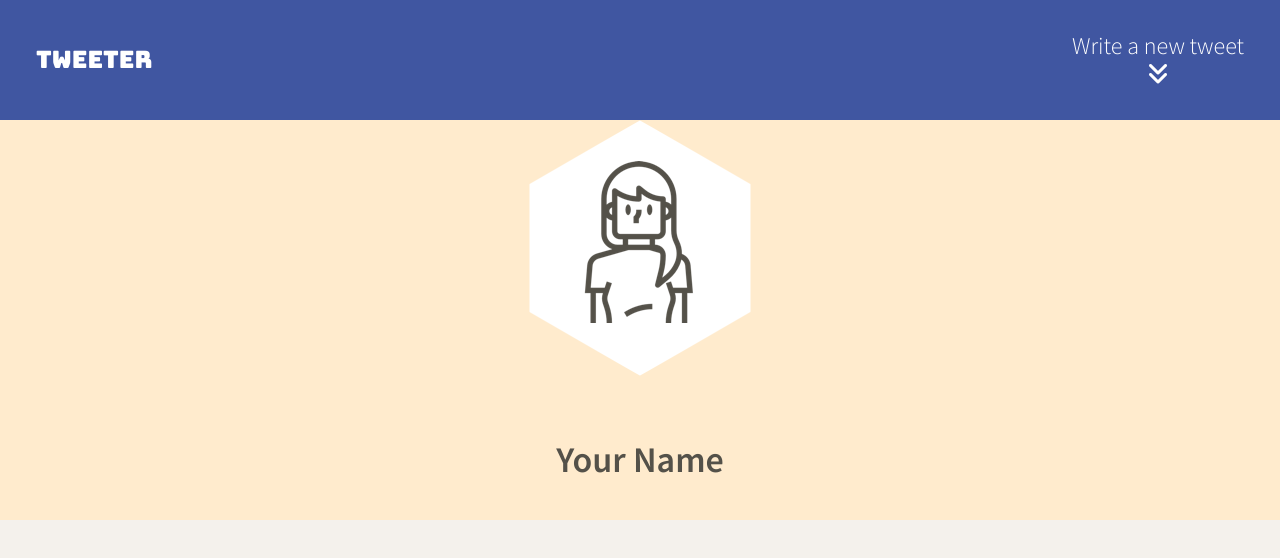
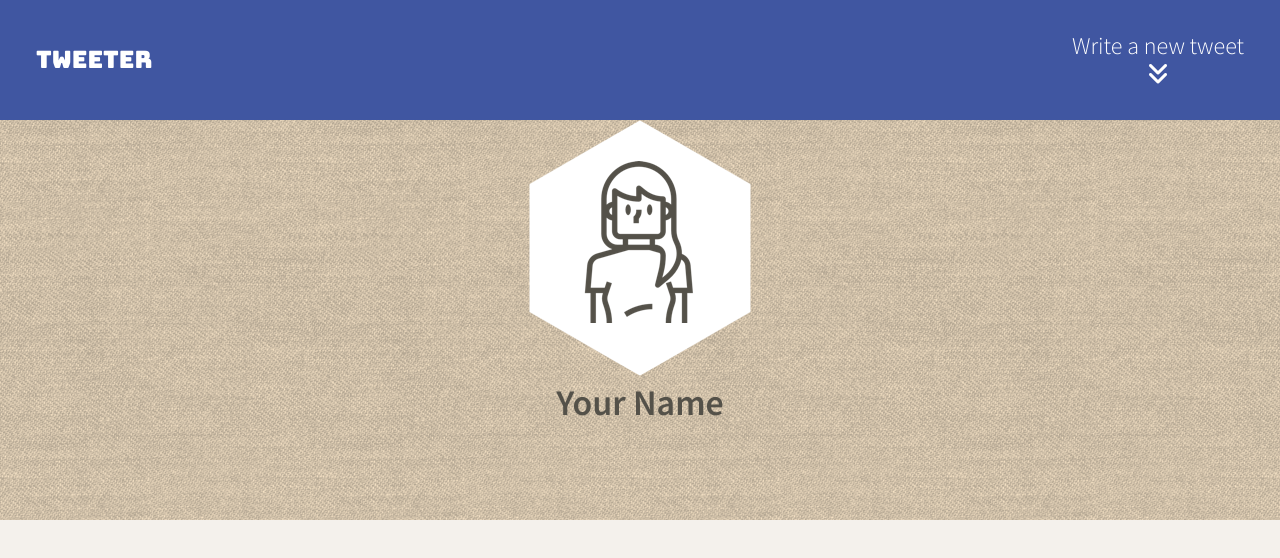
Before and after one commit to aarij-anwer/tweeter, a website: page public/index.html in a window 1280 px wide. Drawn offline with nearby package versions, Linux system fonts and the light colour scheme.

Commit message:
add background image to header

```diff
--- a/public/index.html
+++ b/public/index.html
@@ -43,9 +43,11 @@
       <div>
           <img src="/images/profile-hex.png">
       </div>
-      <br>
       <div>
-          <h2>Your Name</h2>
+          <h2 style="
+          margin-top: 0px;
+          margin-bottom: 0px;
+          ">Your Name</h2>
       </div>
    </header>
     <!-- Page-specific (main) content here -->
--- a/public/styles/header.css
+++ b/public/styles/header.css
@@ -7,4 +7,5 @@ header {
   background-color: blanchedalmond;
   justify-content: flex-start;
   align-items: center;
+  background-image: url('../images/45-degree-fabric-dark.png');
 }
--- a/server/data-files/initial-tweets.json
+++ b/server/data-files/initial-tweets.json
@@ -8,7 +8,7 @@
     "content": {
       "text": "If I have seen further it is by standing on the shoulders of giants"
     },
-    "created_at": 1672272355499
+    "created_at": 1672285202447
   },
   {
     "user": {
@@ -19,6 +19,6 @@
     "content": {
       "text": "Je pense , donc je suis"
     },
-    "created_at": 1672358755499
+    "created_at": 1672371602447
   }
 ]
```
Also changed, not shown: public/images/45-degree-fabric-dark.png (added).
